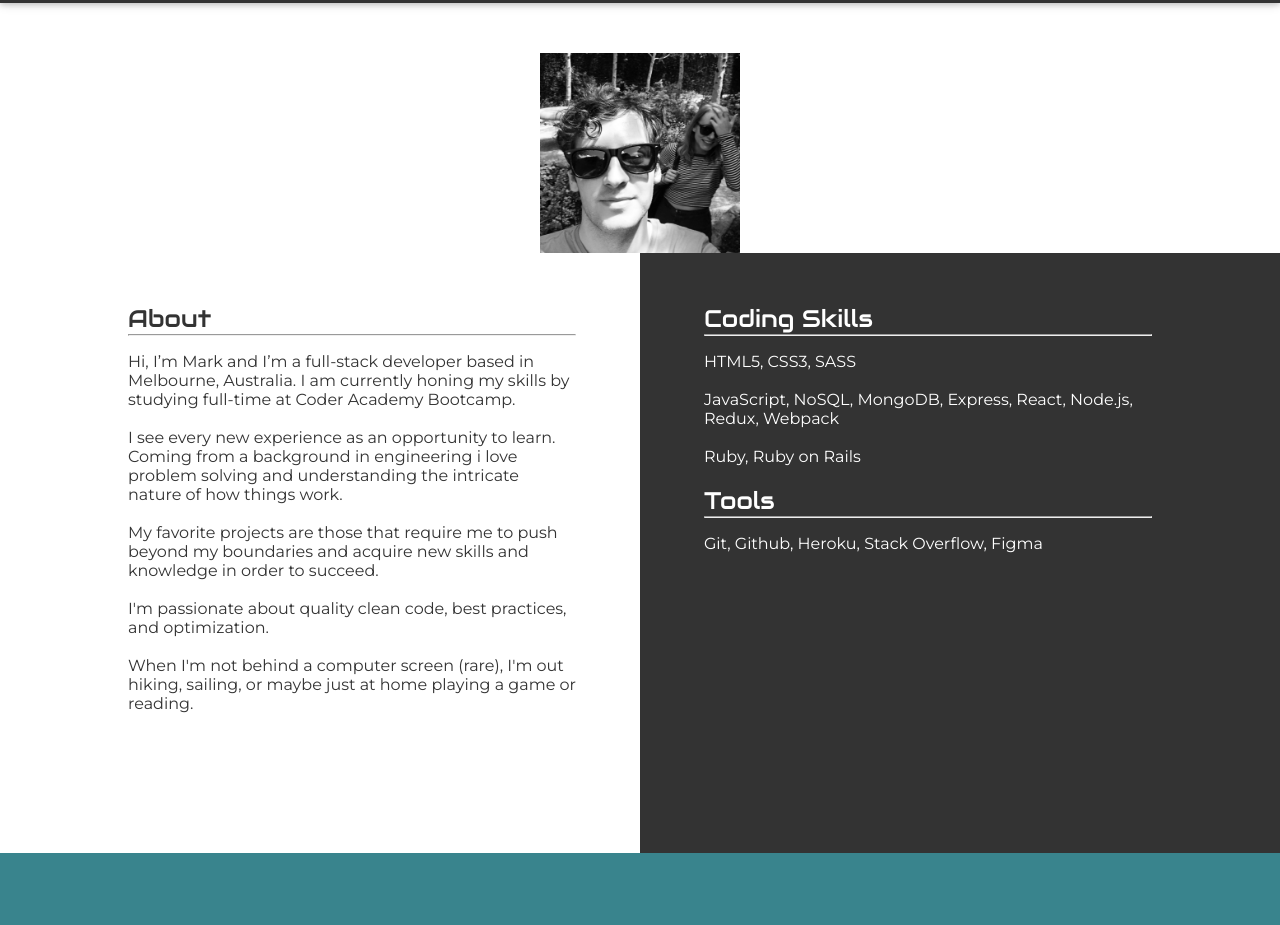
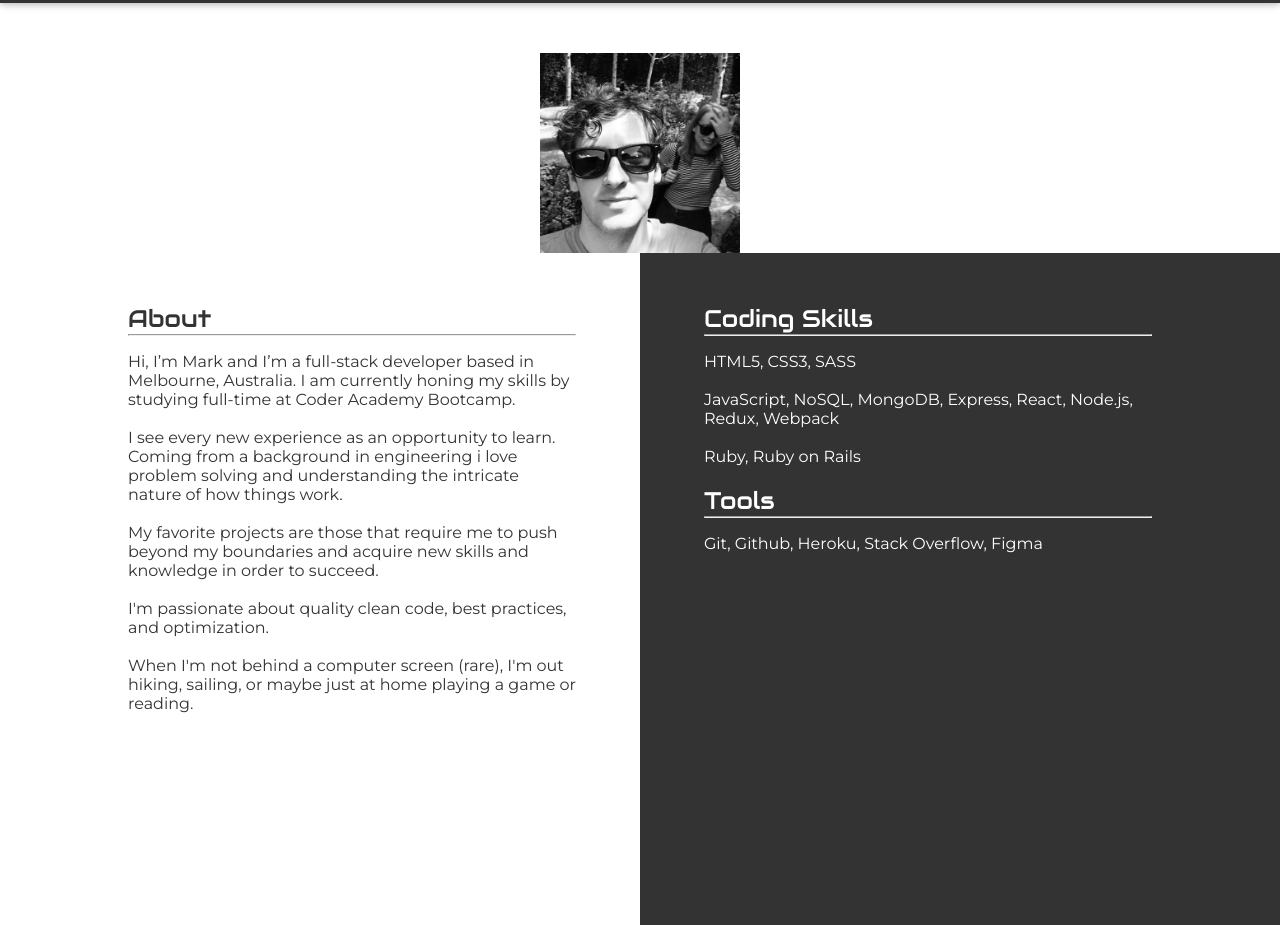
Before and after one commit to marktice/portfolio, a plain HTML site: page index.html in a window 1280 px wide. Shown: the part 847-1772 px from the top of the page. Drawn offline with Linux system fonts and the light colour scheme.

Commit message:
Fix about height on hd screens

```diff
--- a/assets/stylesheets/style.scss
+++ b/assets/stylesheets/style.scss
@@ -182,7 +182,6 @@ section#about {
     flex-flow: row wrap;
   }
   .col {
-    min-height: 600px;
     width: 100%;
     padding-top: 50px;
     padding-left: 5%;
@@ -342,6 +341,7 @@ footer {
 @media only screen and (min-width: 768px) {
   .col {
     flex-basis: 50% !important;
+    min-height: 100vh !important;
   }
   .project-item {
     flex-basis: 45% !important;
```
Also changed, not shown: assets/stylesheets/style.css, 1 other file.
